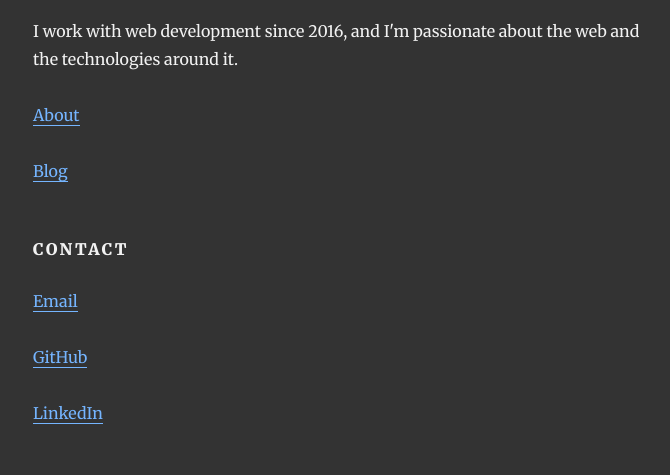
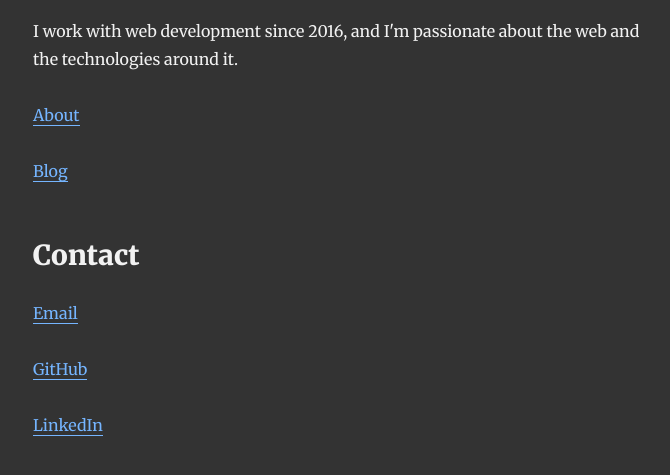
Before and after one commit to emerson-pereira/emerson-pereira, a Gatsby site: page / in a window 1280 px wide. Shown: the part 111-586 px from the top of the page, without its empty margins (292-962 px from the left). Built offline with nearby package versions, Linux system fonts and the light colour scheme; Gatsby itself is replaced by a stand-in of ours; some packages are replaced by stand-ins of ours.

Commit message:
a11y quick fix

```diff
--- a/src/pages/index.tsx
+++ b/src/pages/index.tsx
@@ -18,7 +18,7 @@ const Home: FC<{ location: any }> = ({ location }) => (
       <Link to="/blog">Blog</Link>
     </p>
 
-    <h4>Contact</h4>
+    <h2>Contact</h2>
 
     <p>
       <a href="mailto:emerson@emersonpereira.me">Email</a>
```
